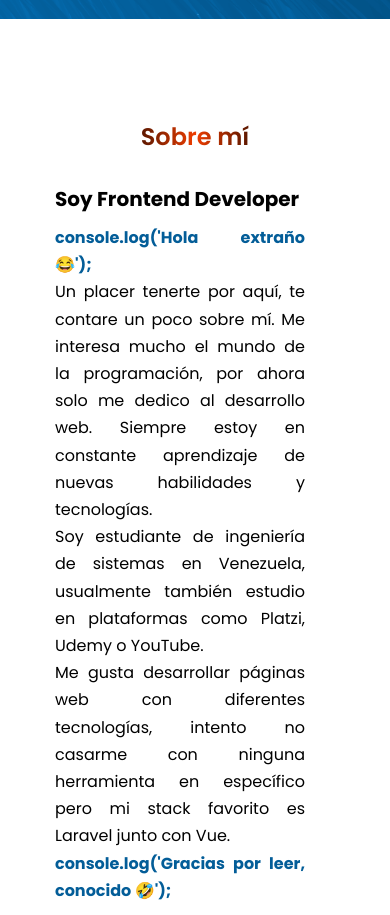
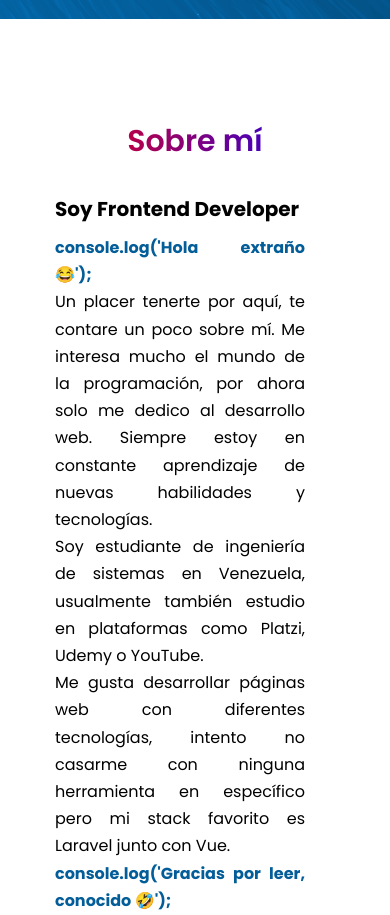
Before and after one commit to albertoalejandro10/old-portfolio, a website: page index.html in a window 390 px wide. Shown: the part 825-1740 px from the top of the page. Drawn offline with Linux system fonts and the light colour scheme.

Commit message:
Fix media queries

```diff
--- a/index.html
+++ b/index.html
@@ -38,7 +38,7 @@
     </section>
 
     <section class="about sec" id="about">
-        <div class="heading">
+        <div class="heading multicolor">
             <h2>Sobre mí</h2>
         </div>
         <div class="content">
@@ -115,7 +115,7 @@
 
     <!-- Work -->
     <section class="work" id="work">
-        <div class="heading">
+        <div class="heading multicolor">
             <h2>Últimos trabajos</h2>
             <p>En construcción, pronto.</p>
         </div>
--- a/main.css
+++ b/main.css
@@ -222,12 +222,14 @@ header.sticky ul li a:hover {
     color: var(--warm-black);
 }
 
-.heading h2 {
+.heading.multicolor h2 {
+    width: 25%;
+    margin: auto;
     font-weight: 600;
     font-size: 30px;
-    background: linear-gradient(90deg, rgba(0,0,0,1) 25%, rgba(238,61,0,1) 50%, rgba(0,0,0,1) 75%);
+    background: linear-gradient(90deg, rgb(255, 0, 0), rgb(0, 0, 255));
 	-webkit-background-clip: text;
-	-webkit-text-fill-color: transparent;
+	color: transparent;
 }
 
 .content {
@@ -364,7 +366,7 @@ section .card .sci li a:hover {
 
 section .card .sci li a .fab {
     position: relative;
-    z-index: 1000;
+    z-index: 999;
 }
 
 section .card .sci li a:before {
@@ -406,12 +408,6 @@ section.dark {
 
 section.dark .card {
     background: var(--grey);
-}
-
-section.dark .heading h2{
-    background: linear-gradient(90deg, rgba(6,156,255,1) 0%, rgba(3,93,152,1) 50%, rgba(5,156,255,1) 100%);
-    -webkit-background-clip: text;
-	-webkit-text-fill-color: transparent;
 }
 
 section.dark .contentBx h2{
@@ -834,6 +830,10 @@ section.dark .toggleDark::before {
         font-size: 24px;
     }
 
+    .heading.multicolor h2 {
+        width: 30%;
+    }
+
     .contentBx h2 {
         font-size: 20px;
         margin-bottom: 10px;
@@ -893,6 +893,10 @@ section.dark .toggleDark::before {
     section {
         padding: 100px 20px;
     }
+
+    .heading.multicolor h2 {
+        width: 40%;
+    }
 }
 
 @media (max-width: 600px) {
@@ -910,6 +914,10 @@ section.dark .toggleDark::before {
     .button.principal {
         width: 150px;
         letter-spacing: 1px;
+    }
+
+    .heading.multicolor h2 {
+        width: 90%;
     }
 
     section.about .content {
```
